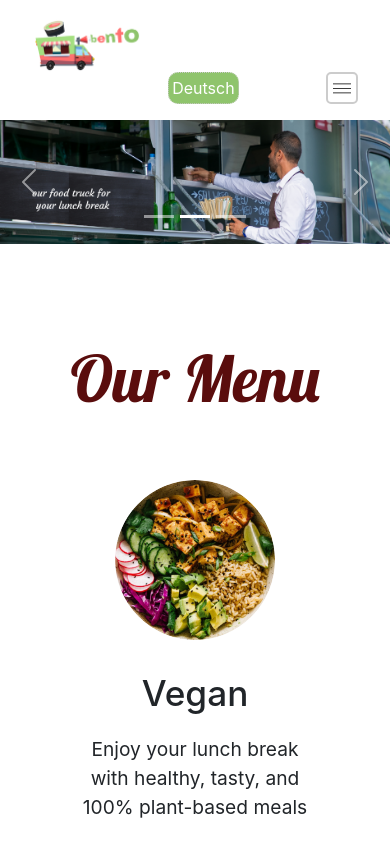
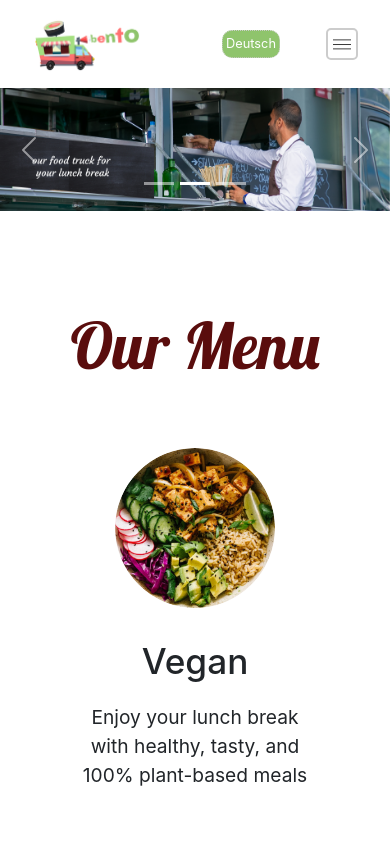
Before and after one commit to bella-ent/Bento, a React (Create React App) app: page / in a window 390 px wide. Shown: the top 844 px of the page. Built offline with nearby package versions, Linux system fonts and the light colour scheme; a web font is replaced by a local one.

Commit message:
adjusted responsive design on nav

```diff
--- a/src/assets/App.css
+++ b/src/assets/App.css
@@ -679,8 +679,9 @@ padding: 0 2rem;
 	margin-left: 0 ;
 }
 
-.link-con {
+.link-con * {
 	margin: 0;
+	font-size: 0.8rem;
 }
 }
 
```
Also changed, not shown: 2 other files (tests, documents, lock files or other folders).
